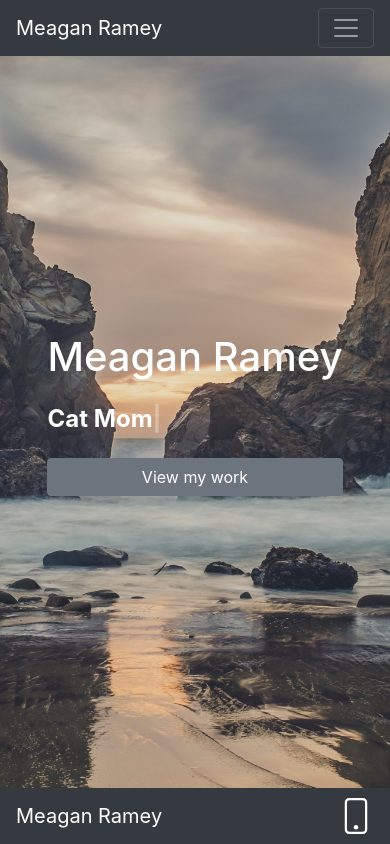
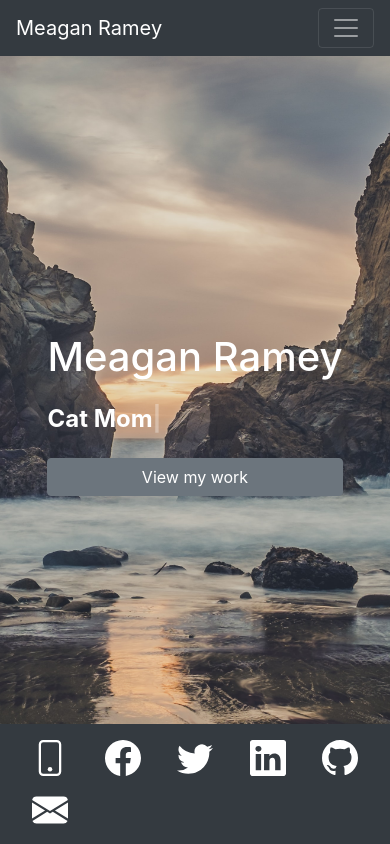
Before and after one commit to meaganramey/portfolio, a React (Create React App) app: page / in a window 390 px wide. Built offline with nearby package versions, Linux system fonts and the light colour scheme.

Commit message:
Added cell phone, facebook, twitter, linkedin, github, and email icons and hrefs to the footer.

```diff
--- a/src/Components/Footer.js
+++ b/src/Components/Footer.js
@@ -1,14 +1,15 @@
 import React from "react";
-import Navbar from "react-bootstrap/esm/Navbar";
+import Navbar from "react-bootstrap/Navbar";
+import Nav from "react-bootstrap/Nav";
+import Container from "react-bootstrap/Container";
 import { Link } from "react-router-dom";
 
 const Footer = (props) => {
   return (
     <>
       <Navbar fixed="bottom" bg="dark" variant="dark" expand="lg">
-        <Navbar.Brand as={Link} to="/">
-          Meagan Ramey
-        </Navbar.Brand>
+        <Container>
+          <Nav.Link href="tel:+16082086758">
             <svg
               xmlns="http://www.w3.org/2000/svg"
               width="36"
@@ -20,6 +21,69 @@
               <path d="M11 1a1 1 0 0 1 1 1v12a1 1 0 0 1-1 1H5a1 1 0 0 1-1-1V2a1 1 0 0 1 1-1h6zM5 0a2 2 0 0 0-2 2v12a2 2 0 0 0 2 2h6a2 2 0 0 0 2-2V2a2 2 0 0 0-2-2H5z" />
               <path d="M8 14a1 1 0 1 0 0-2 1 1 0 0 0 0 2z" />
             </svg>
+          </Nav.Link>
+          <Nav.Link href="https://www.facebook.com/meagan.ramey12/" target='_blank' rel="noreferrer">
+            <svg
+              xmlns="http://www.w3.org/2000/svg"
+              width="36"
+              height="36"
+              fill="currentColor"
+              class="bi bi-facebook text-white"
+              viewBox="0 0 16 16"
+            >
+              <path d="M16 8.049c0-4.446-3.582-8.05-8-8.05C3.58 0-.002 3.603-.002 8.05c0 4.017 2.926 7.347 6.75 7.951v-5.625h-2.03V8.05H6.75V6.275c0-2.017 1.195-3.131 3.022-3.131.876 0 1.791.157 1.791.157v1.98h-1.009c-.993 0-1.303.621-1.303 1.258v1.51h2.218l-.354 2.326H9.25V16c3.824-.604 6.75-3.934 6.75-7.951z" />
+            </svg>
+          </Nav.Link>
+          <Nav.Link href="https://twitter.com/mramey0212" target='_blank' rel="noreferrer">
+            <svg
+              xmlns="http://www.w3.org/2000/svg"
+              width="36"
+              height="36"
+              fill="currentColor"
+              class="bi bi-twitter text-white"
+              viewBox="0 0 16 16"
+            >
+              <path d="M5.026 15c6.038 0 9.341-5.003 9.341-9.334 0-.14 0-.282-.006-.422A6.685 6.685 0 0 0 16 3.542a6.658 6.658 0 0 1-1.889.518 3.301 3.301 0 0 0 1.447-1.817 6.533 6.533 0 0 1-2.087.793A3.286 3.286 0 0 0 7.875 6.03a9.325 9.325 0 0 1-6.767-3.429 3.289 3.289 0 0 0 1.018 4.382A3.323 3.323 0 0 1 .64 6.575v.045a3.288 3.288 0 0 0 2.632 3.218 3.203 3.203 0 0 1-.865.115 3.23 3.23 0 0 1-.614-.057 3.283 3.283 0 0 0 3.067 2.277A6.588 6.588 0 0 1 .78 13.58a6.32 6.32 0 0 1-.78-.045A9.344 9.344 0 0 0 5.026 15z" />
+            </svg>
+          </Nav.Link>
+          <Nav.Link href="https://www.linkedin.com/in/meagan-ramey/" target='_blank' rel="noreferrer">
+            <svg
+              xmlns="http://www.w3.org/2000/svg"
+              width="36"
+              height="36"
+              fill="currentColor"
+              class="bi bi-linkedin text-white"
+              viewBox="0 0 16 16"
+            >
+              <path d="M0 1.146C0 .513.526 0 1.175 0h13.65C15.474 0 16 .513 16 1.146v13.708c0 .633-.526 1.146-1.175 1.146H1.175C.526 16 0 15.487 0 14.854V1.146zm4.943 12.248V6.169H2.542v7.225h2.401zm-1.2-8.212c.837 0 1.358-.554 1.358-1.248-.015-.709-.52-1.248-1.342-1.248-.822 0-1.359.54-1.359 1.248 0 .694.521 1.248 1.327 1.248h.016zm4.908 8.212V9.359c0-.216.016-.432.08-.586.173-.431.568-.878 1.232-.878.869 0 1.216.662 1.216 1.634v3.865h2.401V9.25c0-2.22-1.184-3.252-2.764-3.252-1.274 0-1.845.7-2.165 1.193v.025h-.016a5.54 5.54 0 0 1 .016-.025V6.169h-2.4c.03.678 0 7.225 0 7.225h2.4z" />
+            </svg>
+          </Nav.Link>
+          <Nav.Link href="https://github.com/meaganramey" target='_blank' rel="noreferrer">
+            <svg
+              xmlns="http://www.w3.org/2000/svg"
+              width="36"
+              height="36"
+              fill="currentColor"
+              class="bi bi-github text-white"
+              viewBox="0 0 16 16"
+            >
+              <path d="M8 0C3.58 0 0 3.58 0 8c0 3.54 2.29 6.53 5.47 7.59.4.07.55-.17.55-.38 0-.19-.01-.82-.01-1.49-2.01.37-2.53-.49-2.69-.94-.09-.23-.48-.94-.82-1.13-.28-.15-.68-.52-.01-.53.63-.01 1.08.58 1.23.82.72 1.21 1.87.87 2.33.66.07-.52.28-.87.51-1.07-1.78-.2-3.64-.89-3.64-3.95 0-.87.31-1.59.82-2.15-.08-.2-.36-1.02.08-2.12 0 0 .67-.21 2.2.82.64-.18 1.32-.27 2-.27.68 0 1.36.09 2 .27 1.53-1.04 2.2-.82 2.2-.82.44 1.1.16 1.92.08 2.12.51.56.82 1.27.82 2.15 0 3.07-1.87 3.75-3.65 3.95.29.25.54.73.54 1.48 0 1.07-.01 1.93-.01 2.2 0 .21.15.46.55.38A8.012 8.012 0 0 0 16 8c0-4.42-3.58-8-8-8z" />
+            </svg>
+          </Nav.Link>
+          <Nav.Link href="mailto:meagan.ramey@yahoo.com">
+            <svg
+              xmlns="http://www.w3.org/2000/svg"
+              width="36"
+              height="36"
+              fill="currentColor"
+              class="bi bi-envelope-fill text-white"
+              viewBox="0 0 16 16"
+            >
+              <path d="M.05 3.555A2 2 0 0 1 2 2h12a2 2 0 0 1 1.95 1.555L8 8.414.05 3.555zM0 4.697v7.104l5.803-3.558L0 4.697zM6.761 8.83l-6.57 4.027A2 2 0 0 0 2 14h12a2 2 0 0 0 1.808-1.144l-6.57-4.027L8 9.586l-1.239-.757zm3.436-.586L16 11.801V4.697l-5.803 3.546z" />
+            </svg>
+          </Nav.Link>
+        </Container>
+        {/* <Container></Container> */}
       </Navbar>
     </>
   );
```
Also changed, not shown: src/Assets/Styling/ProfileCard.css (added). Lines whose indentation alone changed are shown as unchanged.
